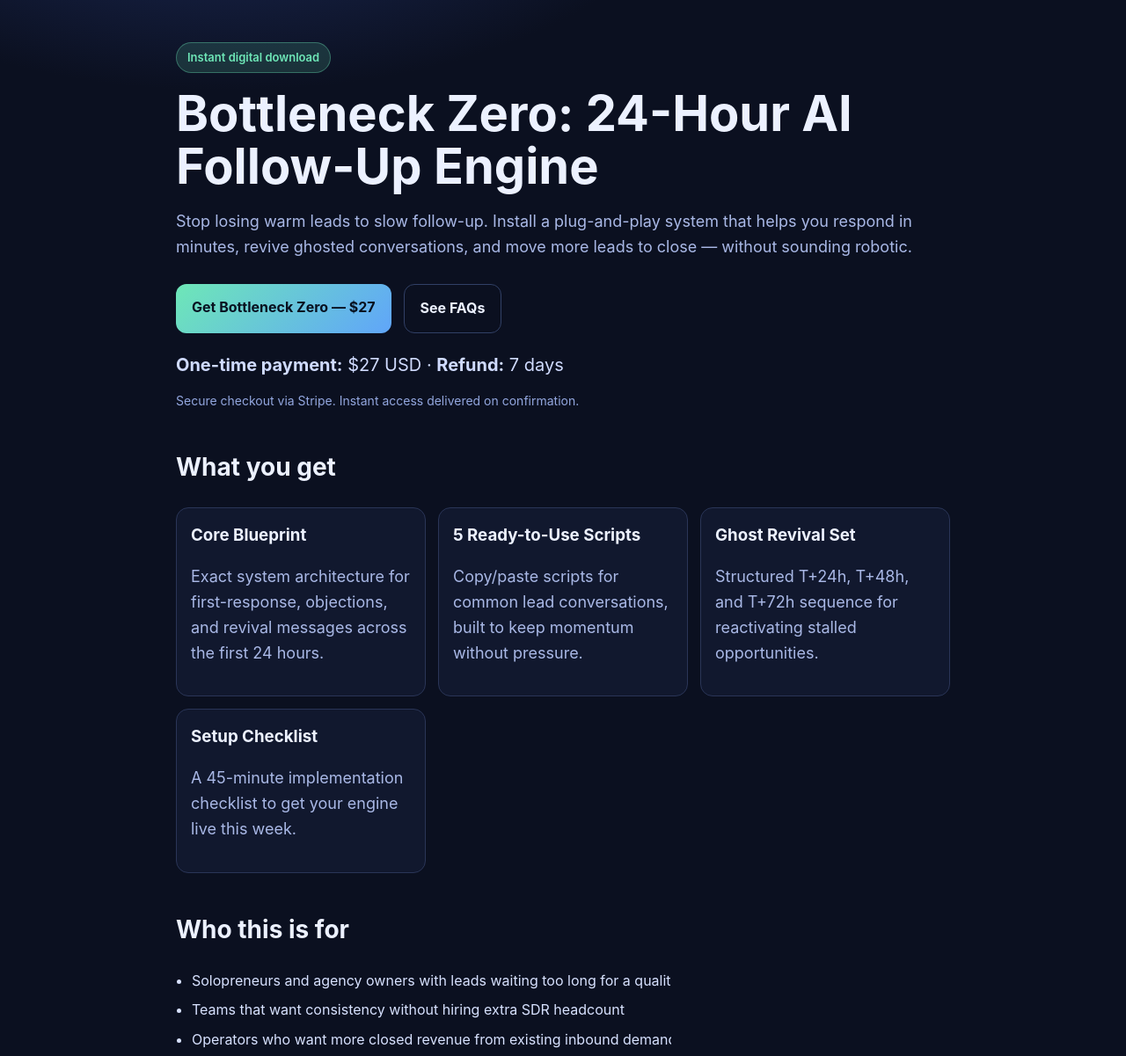
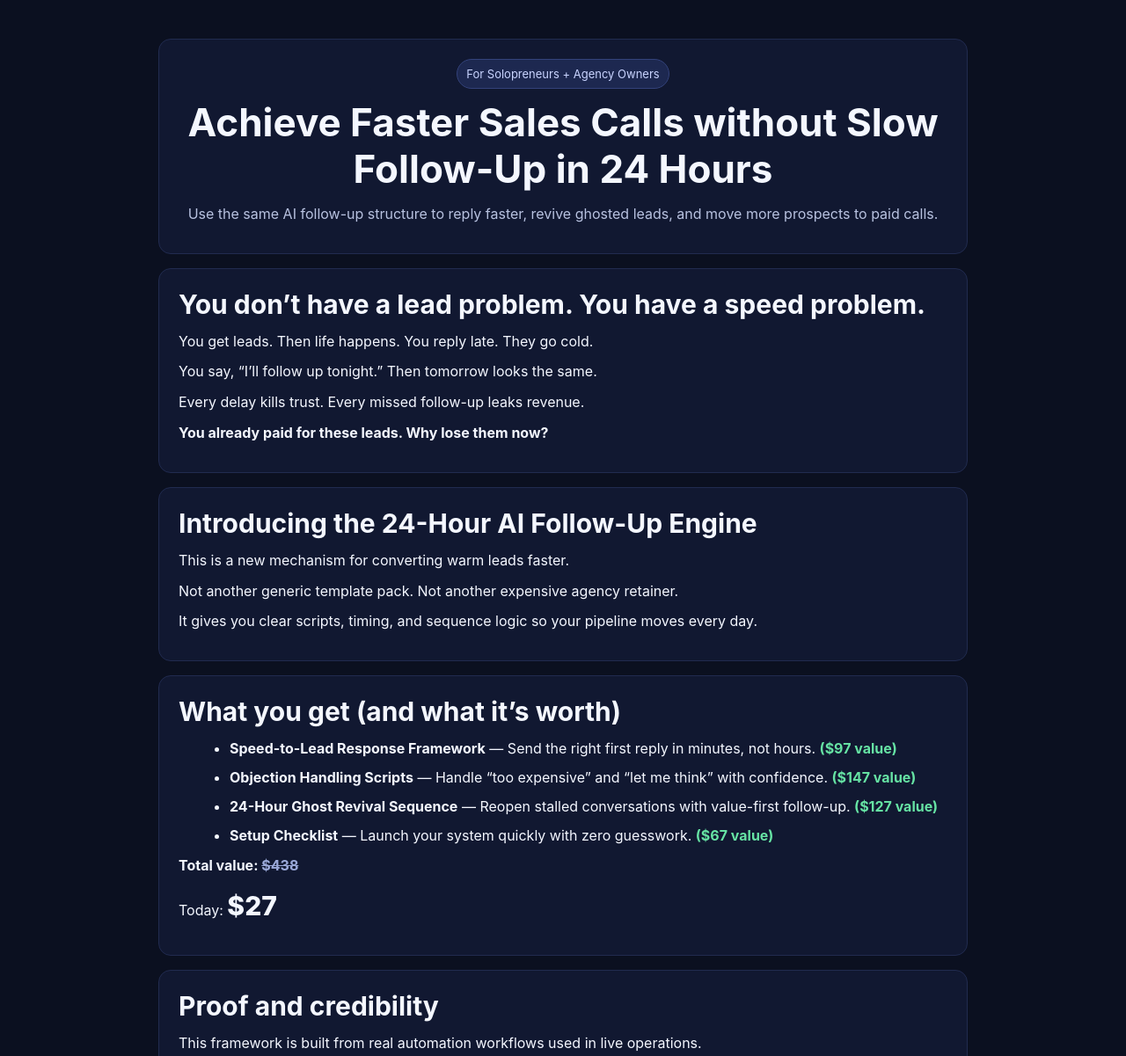
Before and after one commit to davidabdel/bottleneck-zero-1772482250, a plain HTML site: page landing/index.html in a window 1280 px wide. Shown: the top 1201 px of the page at 88% size. Drawn offline with Linux system fonts and the light colour scheme.

Commit message:
Rewrite landing copy using master direct-response funnel structure

```diff
--- a/landing/index.html
+++ b/landing/index.html
@@ -1,126 +1,92 @@
 <!doctype html>
 <html lang="en">
-  <head>
-    <meta charset="UTF-8" />
-    <meta name="viewport" content="width=device-width, initial-scale=1.0" />
-    <title>Bottleneck Zero: 24-Hour AI Follow-Up Engine</title>
-    <meta
-      name="description"
-      content="Install a practical 24-hour AI follow-up system to respond faster, revive ghosted leads, and close more deals. One-time $27."
-    />
-    <style>
-      :root {
-        --bg: #0b1020;
-        --card: #121a31;
-        --text: #ecf1ff;
-        --muted: #a9b8e6;
-        --accent: #6ee7b7;
-        --accent2: #60a5fa;
-      }
-      * { box-sizing: border-box; }
-      body {
-        margin: 0;
-        font-family: Inter, -apple-system, BlinkMacSystemFont, "Segoe UI", sans-serif;
-        background: radial-gradient(1200px 600px at 20% -10%, #1e2d5f 0%, var(--bg) 45%) no-repeat, var(--bg);
-        color: var(--text);
-        line-height: 1.6;
-      }
-      .wrap { max-width: 920px; margin: 0 auto; padding: 48px 20px 80px; }
-      .pill {
-        display: inline-block;
-        background: rgba(110, 231, 183, .15);
-        color: var(--accent);
-        border: 1px solid rgba(110, 231, 183, .35);
-        border-radius: 999px;
-        padding: 6px 12px;
-        font-size: 13px;
-        font-weight: 600;
-      }
-      h1 { font-size: clamp(32px, 5vw, 56px); line-height: 1.08; margin: 16px 0 16px; }
-      h2 { margin-top: 42px; font-size: 28px; }
-      p { color: var(--muted); font-size: 18px; }
-      .cta-row { display: flex; gap: 14px; flex-wrap: wrap; margin: 28px 0 20px; }
-      .btn {
-        display: inline-block;
-        text-decoration: none;
-        border-radius: 12px;
-        padding: 14px 18px;
-        font-weight: 700;
-      }
-      .btn-primary { background: linear-gradient(135deg, var(--accent), var(--accent2)); color: #081120; }
-      .btn-secondary { border: 1px solid #314066; color: var(--text); }
-      .price { font-size: 20px; margin-top: 8px; color: #d0dbff; }
-      .grid { display: grid; grid-template-columns: repeat(auto-fit, minmax(250px, 1fr)); gap: 14px; margin-top: 18px; }
-      .card { background: rgba(18, 26, 49, .85); border: 1px solid #2a3557; border-radius: 14px; padding: 16px; }
-      .card h3 { margin: 0 0 8px; }
-      ul { margin: 12px 0; padding-left: 18px; }
-      li { margin: 8px 0; color: #d8e2ff; }
-      .faq-item { margin-bottom: 14px; }
-      .faq-item strong { display: block; margin-bottom: 4px; }
-      .note { color: #93a7df; font-size: 14px; }
-      footer { margin-top: 48px; border-top: 1px solid #253257; padding-top: 18px; font-size: 14px; color: #90a3d8; }
-    </style>
-  </head>
-  <body>
-    <main class="wrap">
-      <span class="pill">Instant digital download</span>
-      <h1>Bottleneck Zero: 24-Hour AI Follow-Up Engine</h1>
-      <p>
-        Stop losing warm leads to slow follow-up. Install a plug-and-play system that helps you respond in minutes,
-        revive ghosted conversations, and move more leads to close — without sounding robotic.
-      </p>
+<head>
+  <meta charset="utf-8" />
+  <meta name="viewport" content="width=device-width, initial-scale=1" />
+  <title>Bottleneck Zero — 24-Hour AI Follow-Up Engine</title>
+  <style>
+    :root { --bg:#0b1020; --card:#111831; --text:#f4f7ff; --muted:#b8c2e0; --accent:#66e3a4; --cta:#7c5cff; }
+    body { margin:0; font-family: Inter, system-ui, Arial, sans-serif; background:var(--bg); color:var(--text); line-height:1.55; }
+    .wrap { max-width: 920px; margin: 0 auto; padding: 28px 18px 60px; }
+    .card { background:var(--card); border:1px solid #212b4f; border-radius:14px; padding:22px; margin:16px 0; }
+    h1,h2 { line-height:1.2; margin:0 0 12px; }
+    h1 { font-size:clamp(28px,4vw,44px); }
+    h2 { font-size:clamp(22px,3vw,30px); }
+    p { margin:10px 0; color:var(--text); }
+    .muted { color:var(--muted); }
+    .pill { display:inline-block; background:#1d2850; color:#c9d4ff; border:1px solid #33427a; border-radius:999px; padding:6px 10px; font-size:13px; margin-bottom:12px; }
+    ul { margin:8px 0 0 18px; }
+    li { margin:8px 0; }
+    .value { color:var(--accent); font-weight:700; }
+    .price { font-size:30px; font-weight:800; }
+    .strike { text-decoration: line-through; color: #9aa8d8; }
+    .cta { display:inline-block; background:var(--cta); color:white; text-decoration:none; font-weight:700; padding:14px 20px; border-radius:12px; margin-top:14px; }
+    .center { text-align:center; }
+  </style>
+</head>
+<body>
+  <div class="wrap">
 
-      <div class="cta-row">
-        <a id="checkoutBtn" class="btn btn-primary" href="https://checkout.uconnect.com.au/b/dRm14n74a1ducN3eD3eIw0z" target="_blank" rel="noopener">Get Bottleneck Zero — $27</a>
-        <a class="btn btn-secondary" href="#faq">See FAQs</a>
-      </div>
-      <div class="price"><strong>One-time payment:</strong> $27 USD · <strong>Refund:</strong> 7 days</div>
-      <p class="note">Secure checkout via Stripe. Instant access delivered on confirmation.</p>
+    <section class="card center">
+      <span class="pill">For Solopreneurs + Agency Owners</span>
+      <h1>Achieve Faster Sales Calls without Slow Follow-Up in 24 Hours</h1>
+      <p class="muted">Use the same AI follow-up structure to reply faster, revive ghosted leads, and move more prospects to paid calls.</p>
+    </section>
 
-      <h2>What you get</h2>
-      <div class="grid">
-        <section class="card">
-          <h3>Core Blueprint</h3>
-          <p>Exact system architecture for first-response, objections, and revival messages across the first 24 hours.</p>
-        </section>
-        <section class="card">
-          <h3>5 Ready-to-Use Scripts</h3>
-          <p>Copy/paste scripts for common lead conversations, built to keep momentum without pressure.</p>
-        </section>
-        <section class="card">
-          <h3>Ghost Revival Set</h3>
-          <p>Structured T+24h, T+48h, and T+72h sequence for reactivating stalled opportunities.</p>
-        </section>
-        <section class="card">
-          <h3>Setup Checklist</h3>
-          <p>A 45-minute implementation checklist to get your engine live this week.</p>
-        </section>
-      </div>
+    <section class="card">
+      <h2>You don’t have a lead problem. You have a speed problem.</h2>
+      <p>You get leads. Then life happens. You reply late. They go cold.</p>
+      <p>You say, “I’ll follow up tonight.” Then tomorrow looks the same.</p>
+      <p>Every delay kills trust. Every missed follow-up leaks revenue.</p>
+      <p><strong>You already paid for these leads. Why lose them now?</strong></p>
+    </section>
 
-      <h2>Who this is for</h2>
+    <section class="card">
+      <h2>Introducing the 24-Hour AI Follow-Up Engine</h2>
+      <p>This is a new mechanism for converting warm leads faster.</p>
+      <p>Not another generic template pack. Not another expensive agency retainer.</p>
+      <p>It gives you clear scripts, timing, and sequence logic so your pipeline moves every day.</p>
+    </section>
+
+    <section class="card">
+      <h2>What you get (and what it’s worth)</h2>
       <ul>
-        <li>Solopreneurs and agency owners with leads waiting too long for a quality reply</li>
-        <li>Teams that want consistency without hiring extra SDR headcount</li>
-        <li>Operators who want more closed revenue from existing inbound demand</li>
+        <li><strong>Speed-to-Lead Response Framework</strong> — Send the right first reply in minutes, not hours. <span class="value">($97 value)</span></li>
+        <li><strong>Objection Handling Scripts</strong> — Handle “too expensive” and “let me think” with confidence. <span class="value">($147 value)</span></li>
+        <li><strong>24-Hour Ghost Revival Sequence</strong> — Reopen stalled conversations with value-first follow-up. <span class="value">($127 value)</span></li>
+        <li><strong>Setup Checklist</strong> — Launch your system quickly with zero guesswork. <span class="value">($67 value)</span></li>
       </ul>
+      <p><strong>Total value: <span class="strike">$438</span></strong></p>
+      <p>Today: <span class="price">$27</span></p>
+    </section>
 
-      <h2 id="faq">FAQ</h2>
-      <div class="faq-item">
-        <strong>Is this beginner friendly?</strong>
-        <span>Yes. If you can copy templates into your CRM/DM workflow, you can deploy this.</span>
-      </div>
-      <div class="faq-item">
-        <strong>Do I need special software?</strong>
-        <span>No required stack. Works with any CRM, spreadsheet, or inbox process.</span>
-      </div>
-      <div class="faq-item">
-        <strong>What if it isn’t a fit?</strong>
-        <span>You’re covered by a 7-day refund policy from purchase date.</span>
-      </div>
+    <section class="card">
+      <h2>Proof and credibility</h2>
+      <p>This framework is built from real automation workflows used in live operations.</p>
+      <p>Core principle: speed + relevance outperforms volume + delay.</p>
+      <p>Operators applying structured first-response systems consistently recover more opportunities from the same lead flow.</p>
+    </section>
 
-      <footer>
-        © Bottleneck Zero · No unrealistic income claims. Results depend on offer, lead quality, and execution consistency.
-      </footer>
-    </main>
-  </body>
+    <section class="card">
+      <h2>Let’s kill the common objections</h2>
+      <p><strong>“I don’t have time.”</strong> This saves time because you stop rewriting replies from scratch.</p>
+      <p><strong>“I can’t spend more right now.”</strong> One recovered lead can pay for this multiple times.</p>
+      <p><strong>“I’ve tried templates before.”</strong> This is a complete sequence system, not random snippets.</p>
+      <p><strong>“Will this work in my niche?”</strong> Yes. The mechanics are universal: fast response, clear value, strong next step.</p>
+    </section>
+
+    <section class="card">
+      <h2>7-Day Action Guarantee</h2>
+      <p>Implement the system. If it’s not useful for your business, request a refund within 7 days.</p>
+      <p>No friction.</p>
+    </section>
+
+    <section class="card center">
+      <h2>Start now and stop leaking leads this week.</h2>
+      <p class="muted">Click below for instant access to Bottleneck Zero.</p>
+      <a class="cta" href="https://checkout.uconnect.com.au/b/dRm14n74a1ducN3eD3eIw0z" id="checkout">Get Bottleneck Zero Now</a>
+    </section>
+
+  </div>
+</body>
 </html>
```
